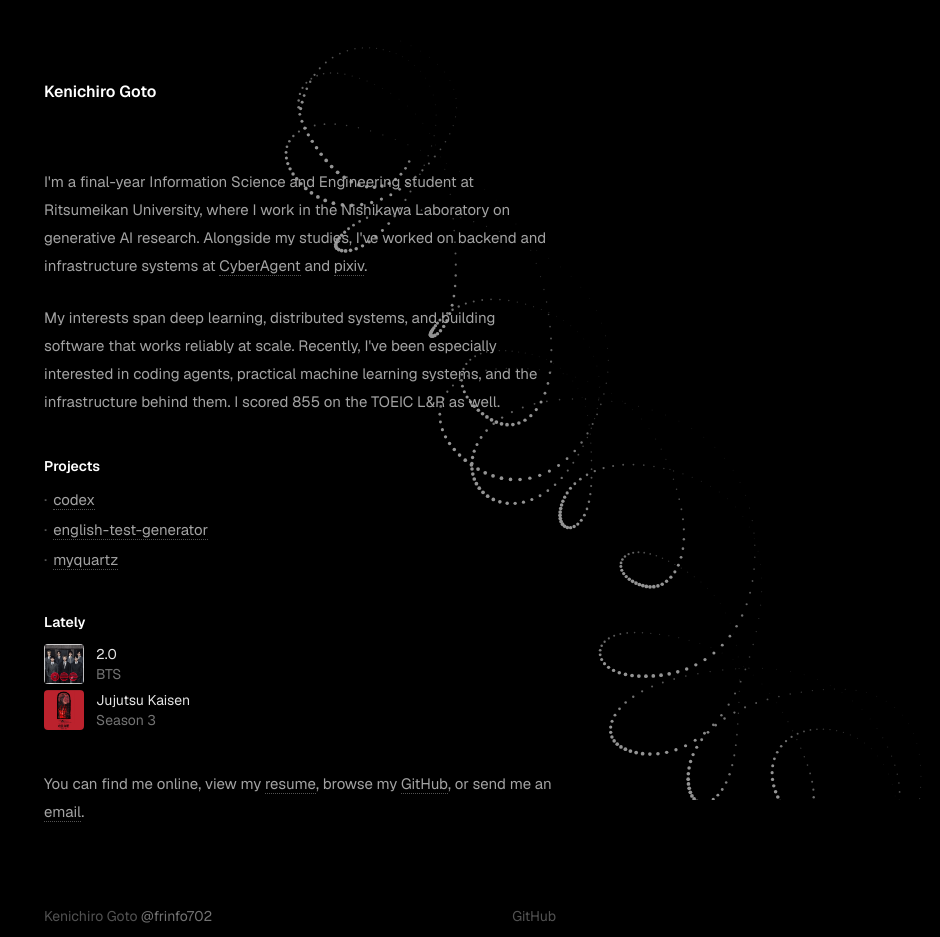
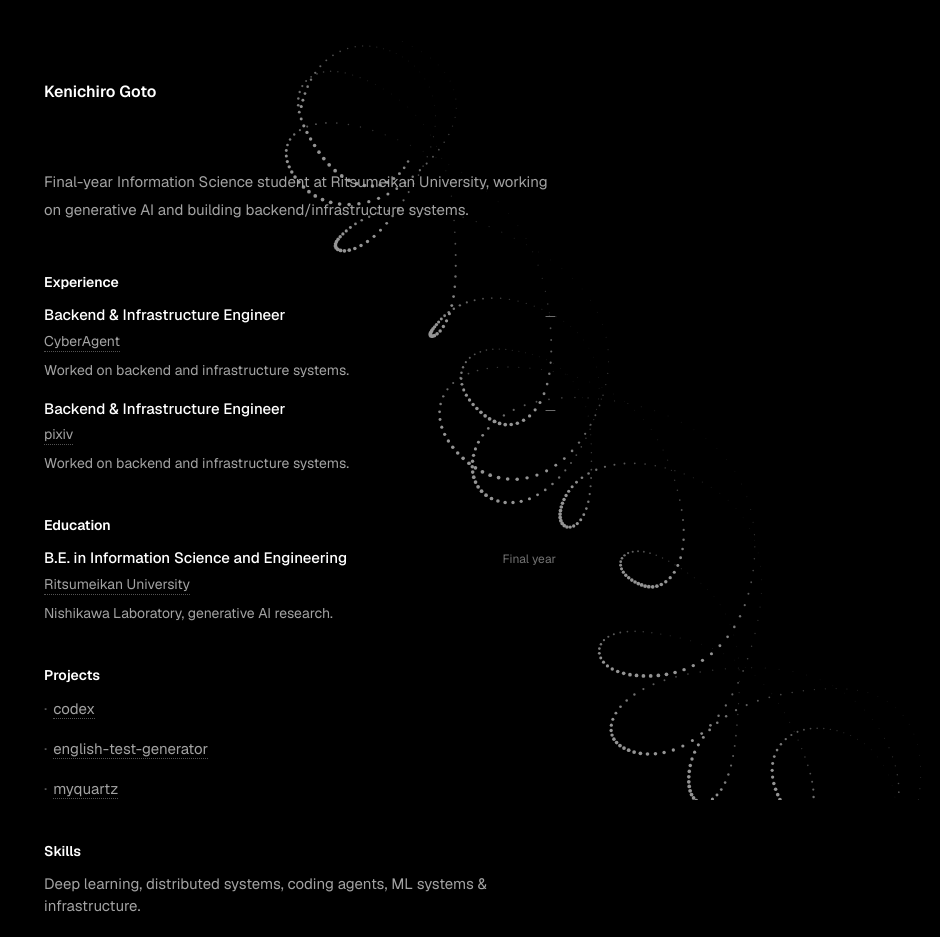
Before and after one commit to frinfo702/portfolio, a Next.js app: page / in a window 1280 px wide. Shown: the top 937 px of the page, without its empty margins (340-1280 px from the left). Built offline with nearby package versions, Linux system fonts and the light colour scheme.

Commit message:
Restructure portfolio into LinkedIn-style sections
Split achievements into Experience, Education, Projects, Skills,
Lately, and Contact sections. Shorten the intro to a single line and
introduce an Entry component for role/org/period/description entries.

```diff
--- a/app/page.tsx
+++ b/app/page.tsx
@@ -10,25 +10,37 @@ export default function Home() {
           <h1 className="text-base font-semibold text-white">Kenichiro Goto</h1>
         </header>
 
-        <section className="flex flex-col gap-6 text-[15px] leading-7 text-[#a3a3a3]">
-          <p>
-            I&apos;m a final-year Information Science and Engineering student at
-            Ritsumeikan University, where I work in the Nishikawa Laboratory on
-            generative AI research. Alongside my studies, I&apos;ve worked on
-            backend and infrastructure systems at{" "}
-            <DottedLink href="https://www.cyberagent.co.jp/">
-              CyberAgent
-            </DottedLink>{" "}
-            and <DottedLink href="https://www.pixiv.co.jp/">pixiv</DottedLink>.
-          </p>
-          <p>
-            My interests span deep learning, distributed systems, and building
-            software that works reliably at scale. Recently, I&apos;ve been
-            especially interested in coding agents, practical machine learning
-            systems, and the infrastructure behind them. I scored 855 on the
-            TOEIC L&amp;R as well.
-          </p>
-        </section>
+        <p className="text-[15px] leading-7 text-[#a3a3a3] mb-2">
+          Final-year Information Science student at Ritsumeikan University,
+          working on generative AI and building backend/infrastructure systems.
+        </p>
+
+        <Section title="Experience">
+          <Entry
+            title="Backend & Infrastructure Engineer"
+            org="CyberAgent"
+            href="https://www.cyberagent.co.jp/"
+            period="—"
+            description="Worked on backend and infrastructure systems."
+          />
+          <Entry
+            title="Backend & Infrastructure Engineer"
+            org="pixiv"
+            href="https://www.pixiv.co.jp/"
+            period="—"
+            description="Worked on backend and infrastructure systems."
+          />
+        </Section>
+
+        <Section title="Education">
+          <Entry
+            title="B.E. in Information Science and Engineering"
+            org="Ritsumeikan University"
+            href="https://www.ritsumei.ac.jp/"
+            period="Final year"
+            description="Nishikawa Laboratory, generative AI research."
+          />
+        </Section>
 
         <Section title="Projects">
           <ItemLink href="https://github.com/frinfo702/codex">codex</ItemLink>
@@ -38,6 +50,16 @@ export default function Home() {
           <ItemLink href="https://github.com/frinfo702/myquartz">
             myquartz
           </ItemLink>
+        </Section>
+
+        <Section title="Skills">
+          <li className="text-[15px] text-[#a3a3a3]">
+            Deep learning, distributed systems, coding agents, ML systems &
+            infrastructure.
+          </li>
+          <li className="text-[15px] text-[#a3a3a3]">
+            TOEIC L&amp;R 855.
+          </li>
         </Section>
 
         <Section title="Lately">
@@ -55,15 +77,11 @@ export default function Home() {
           />
         </Section>
 
-        <section className="mt-10 text-[15px] leading-7 text-[#a3a3a3]">
-          <p>
-            You can find me online, view my{" "}
-            <DottedLink href="resume/en.pdf">resume</DottedLink>, browse my{" "}
-            <DottedLink href="https://github.com/frinfo702">GitHub</DottedLink>,
-            or send me an{" "}
-            <DottedLink href="mailto:frinfo702@gmail.com">email</DottedLink>.
-          </p>
-        </section>
+        <Section title="Contact">
+          <ItemLink href="resume/en.pdf">Resume</ItemLink>
+          <ItemLink href="https://github.com/frinfo702">GitHub</ItemLink>
+          <ItemLink href="mailto:frinfo702@gmail.com">Email</ItemLink>
+        </Section>
 
         <footer className="mt-20 flex items-center justify-between text-sm text-[#525252]">
           <span>
@@ -91,8 +109,40 @@ function Section({
   return (
     <section className="mt-10">
       <h2 className="text-sm font-semibold text-white mb-3">{title}</h2>
-      <ul className="flex flex-col gap-1.5">{children}</ul>
+      <ul className="flex flex-col gap-4">{children}</ul>
     </section>
+  );
+}
+
+function Entry({
+  title,
+  org,
+  href,
+  period,
+  description,
+}: {
+  title: string;
+  org: string;
+  href: string;
+  period: string;
+  description: string;
+}) {
+  return (
+    <li className="flex flex-col gap-1">
+      <div className="flex items-baseline justify-between gap-3">
+        <span className="text-[15px] text-white font-medium">
+          {title}
+        </span>
+        <span className="text-xs text-[#737373] shrink-0">{period}</span>
+      </div>
+      <a
+        href={href}
+        className="text-sm text-[#a3a3a3] border-b border-dotted border-[#525252] hover:text-white hover:border-[#a3a3a3] transition-colors w-fit"
+      >
+        {org}
+      </a>
+      <p className="text-sm text-[#a3a3a3] leading-6 mt-0.5">{description}</p>
+    </li>
   );
 }
 
@@ -113,23 +163,6 @@ function ItemLink({
         {children}
       </a>
     </li>
-  );
-}
-
-function DottedLink({
-  href,
-  children,
-}: {
-  href: string;
-  children: React.ReactNode;
-}) {
-  return (
-    <a
-      href={href}
-      className="text-[#a3a3a3] border-b border-dotted border-[#525252] hover:text-white hover:border-[#a3a3a3] transition-colors"
-    >
-      {children}
-    </a>
   );
 }
 
```
